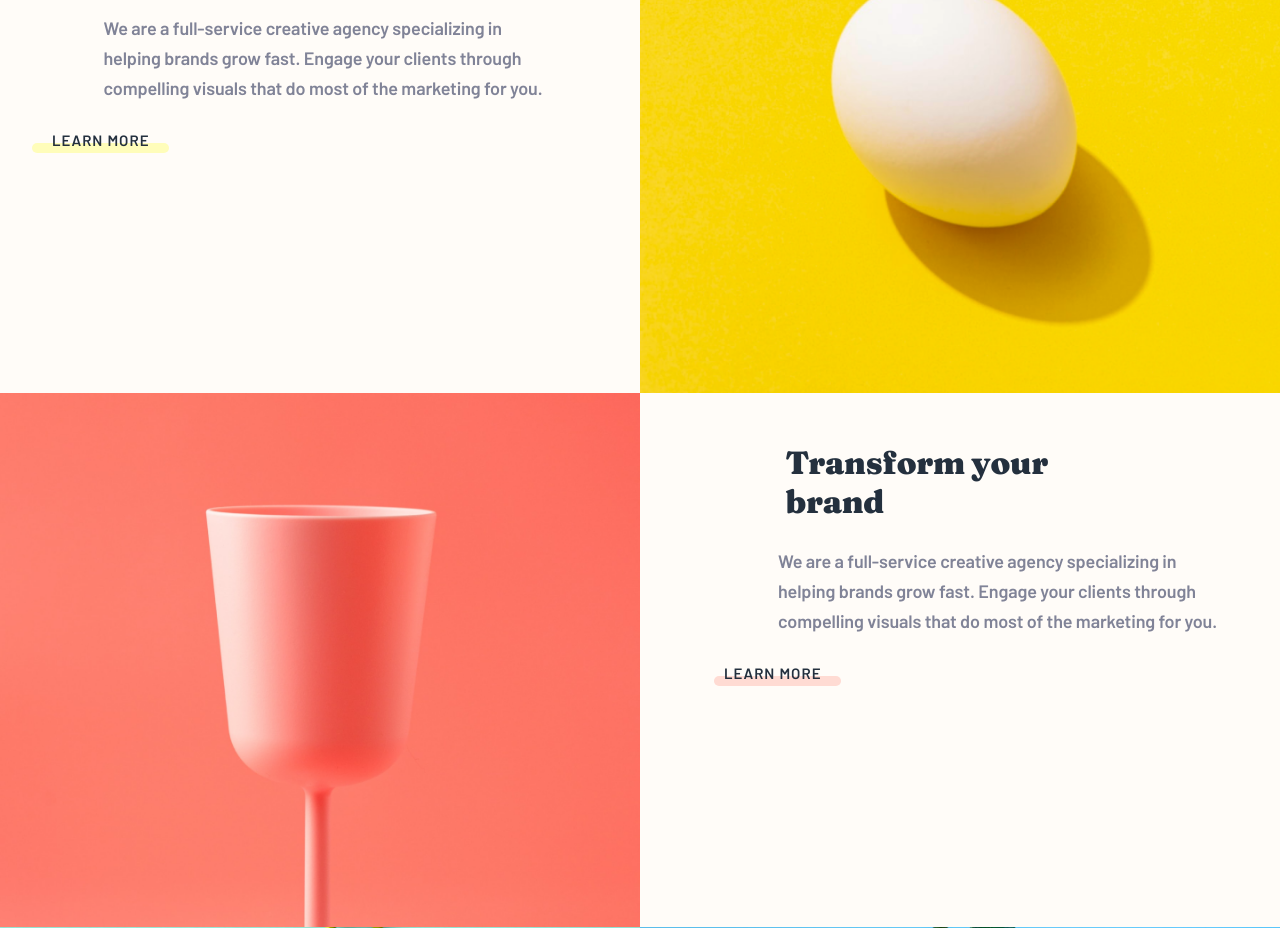
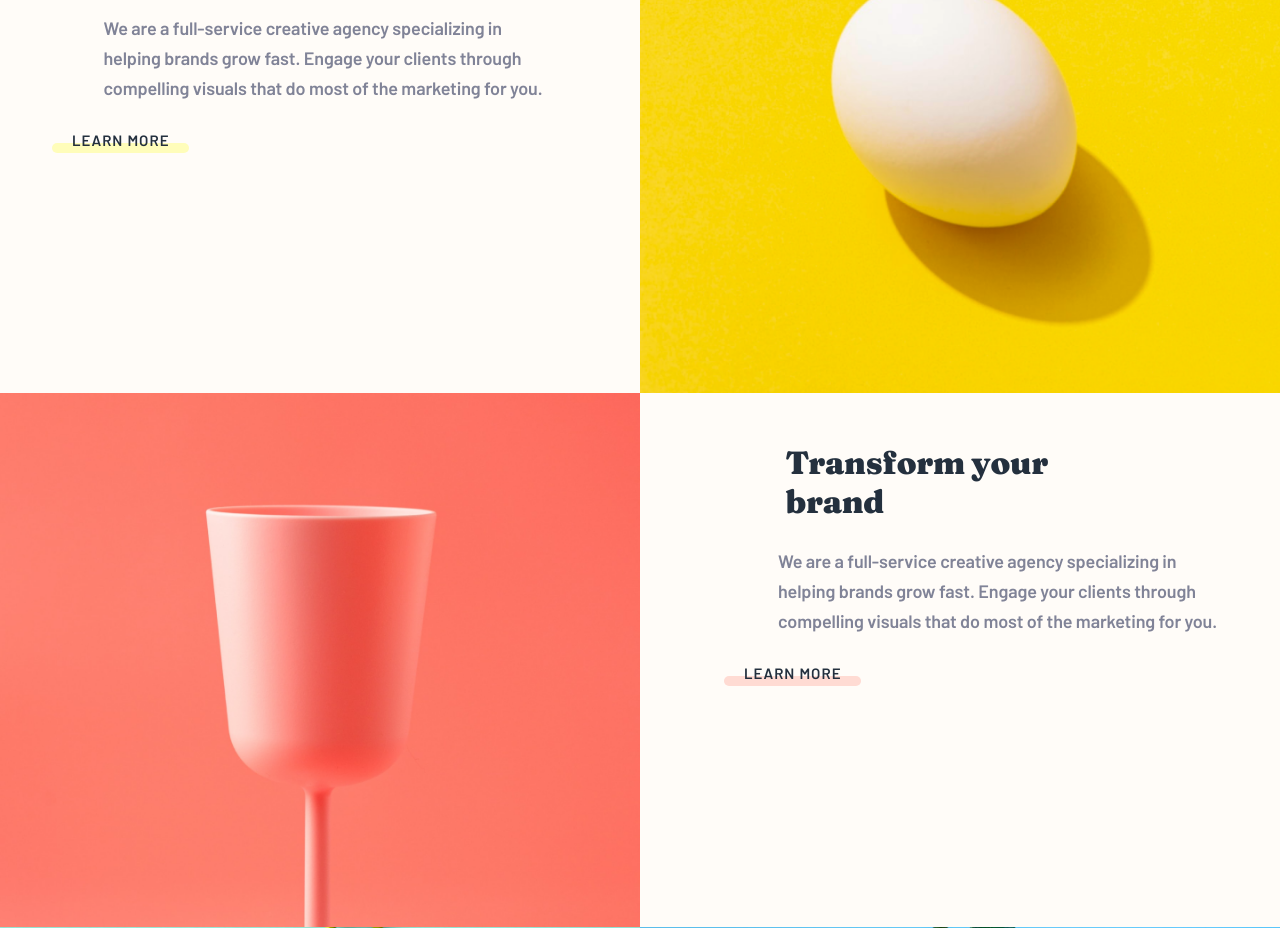
Before and after one commit to gujakupreishvili/sunnyside, a plain HTML site: page index.html in a window 1280 px wide. Shown: the part 940-1868 px from the top of the page. Drawn offline with Linux system fonts and the light colour scheme.

Commit message:
correct learn more

```diff
--- a/style.css
+++ b/style.css
@@ -498,12 +498,12 @@ footer{
   .learn-more{
     width: 100%;
     align-self: self-start;
-    margin-left: -20px;
+
   }
   .section1-rect{
     align-self: start;
     width: 137px;
-    margin-left: -40px;
+    margin-left: -20px;
     cursor: pointer;
   }
   .section1-rect:hover{
@@ -533,8 +533,8 @@ footer{
   }
   .section2-rect{
     align-self: start;
-    width: 127px;
-    margin-left: -30px;
+    width: 137px;
+    margin-left: -20px;
     cursor: pointer;
   }
   .section2-rect:hover{
```
